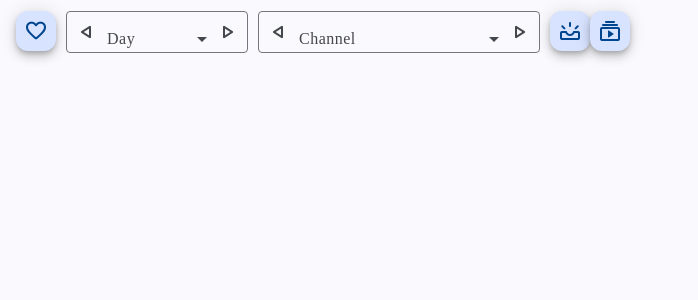
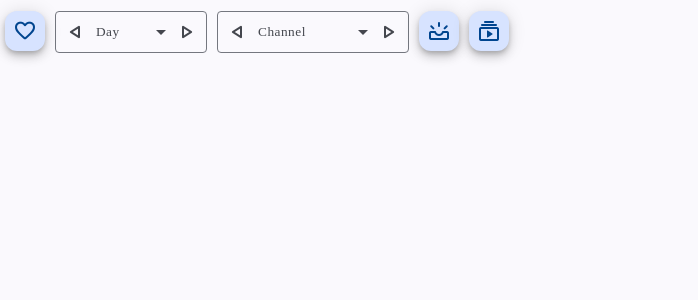
Before and after one commit to felixalacampagne/tvguide, an Angular app in the folder tvguide-ng/: page / in a window 1280 px wide. Shown: the top 300 px of the page, without its empty margins (0-698 px from the left). Built offline with nearby package versions, Linux system fonts and the light colour scheme.

Commit message:
header getting closer to what I want

```diff
--- a/tvguide-ng/src/app/service/tvg-utils.service.ts
+++ b/tvguide-ng/src/app/service/tvg-utils.service.ts
@@ -19,6 +19,7 @@ export class TvgUtilsService {
       new Channel("BBC 2", "BBC2HD"),
       new Channel("BBC 3", "BBC3HD"),
       new Channel("BBC 4", "BBC4HD"),
+      new Channel("Channel 4 HD", "C4HD"),
       new Channel("ITV 1", "ITV1HD"),
       new Channel("ITV 2", "ITV2HD"),
       new Channel("ITV 3", "ITV3HD"),
--- a/tvguide-ng/src/app/tvguide/tvguide.component.html
+++ b/tvguide-ng/src/app/tvguide/tvguide.component.html
@@ -40,7 +40,7 @@ not sure how the pipe get's used, possibly in the get
             <mat-icon fontSet="material-symbols-rounded">favorite</mat-icon>
          </button>
       </div>
-   <div class="day-select-group col">
+      <div class="prev-next-select-group col">
          <button matIconButton  (click)="prevDay()" class="" aria-label="Previous day">
             <mat-icon fontSet="material-symbols-rounded">arrow_back_2</mat-icon><!-- release_alert -->
          </button>
@@ -53,7 +53,7 @@ not sure how the pipe get's used, possibly in the get
             <mat-icon fontSet="material-symbols-rounded">play_arrow</mat-icon><!-- release_alert -->
          </button>
       </div>
-   <div class="channel-select-group col">
+      <div class="prev-next-select-group col">
          <button matIconButton  (click)="prevChannel()" class="" aria-label="Previous channel">
             <mat-icon fontSet="material-symbols-rounded">arrow_back_2</mat-icon><!-- release_alert -->
          </button>
--- a/tvguide-ng/src/app/tvguide/tvguide.component.scss
+++ b/tvguide-ng/src/app/tvguide/tvguide.component.scss
@@ -1,4 +1,10 @@
 @use '@angular/material' as mat;
+
+.mat-toolbar
+{
+   padding-right: 0px;
+   padding-left:5px;
+}
 
 .header
 {
@@ -22,23 +28,34 @@
 
 }
 
-.day-select-group
+
+/*
+   Typical Material ballshirt - the components do not adjust to the font-size
+   When the font size of the select is reduced the font size of the dropdown
+   list does not match it. When the font size of the dropdown list is forced
+   to match that of the select then the list container does not display the
+   list properly.
+
+   I suspect this might be where 'zoom' should be used by haven't managed to
+   find where I used it before...
+ */
+.mat-mdc-option
 {
-
-   border-radius: 4px;
-   border-style: solid;
-   border-width: 1px;
-   border-color: var(--mat-sys-outline);
-   background-color:var(--mat-sys-background);
-   box-shadow: none;
+   font-size: 10pt;
+}
+.channel-select
+{
+   width: 110px;
+   font-size: 10pt;
 }
 
 .day-select
 {
-   width: 100px;
+   width: 70px;
+   font-size: 10pt;
 }
 
-.channel-select-group
+.prev-next-select-group
 {
    border-radius: 4px;
    border-style: solid;
@@ -46,14 +63,19 @@
    border-color: var(--mat-sys-outline);
    background-color:var(--mat-sys-background);
    box-shadow: none;
-}
 
-.channel-select
-{
-   width: 200px;
+   display: flex;
+   flex-direction: row;
+   flex-wrap: nowrap;
+   align-items: center;
+
+
 }
 
 .rightbuttons
 {
-
+   display: flex;
+   flex-direction: row;
+   flex-wrap: nowrap;
+   gap: 10px;
 }
```
Lines whose indentation alone changed are shown as unchanged.
